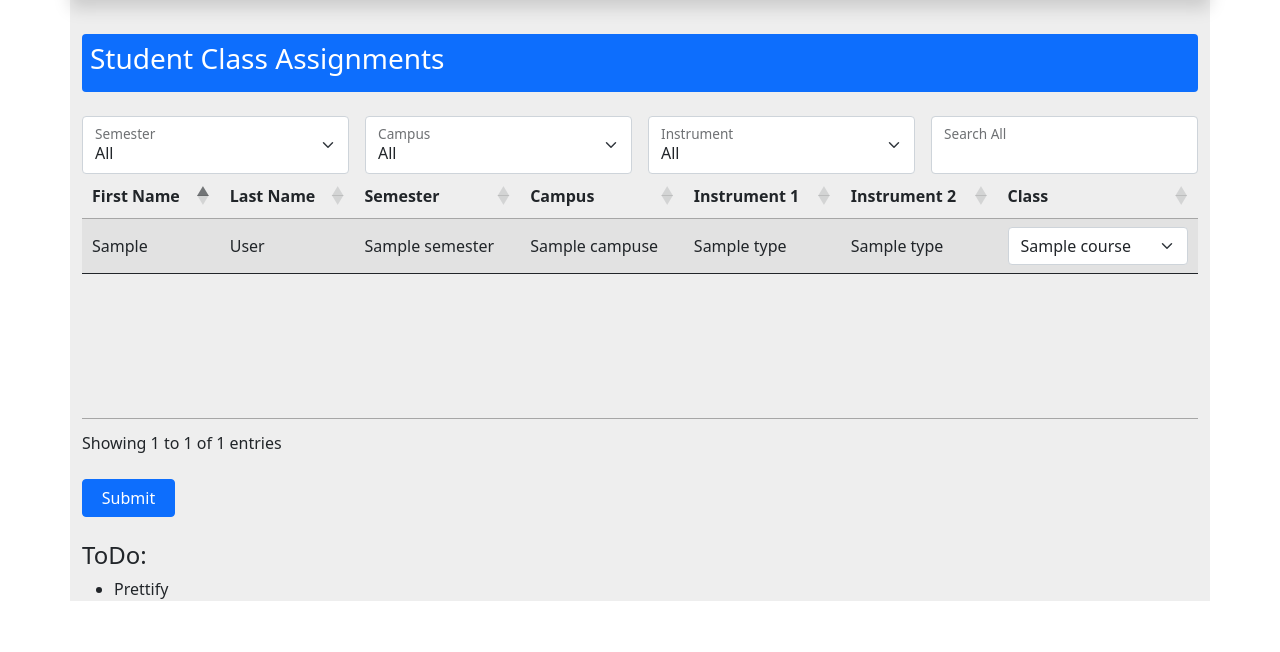
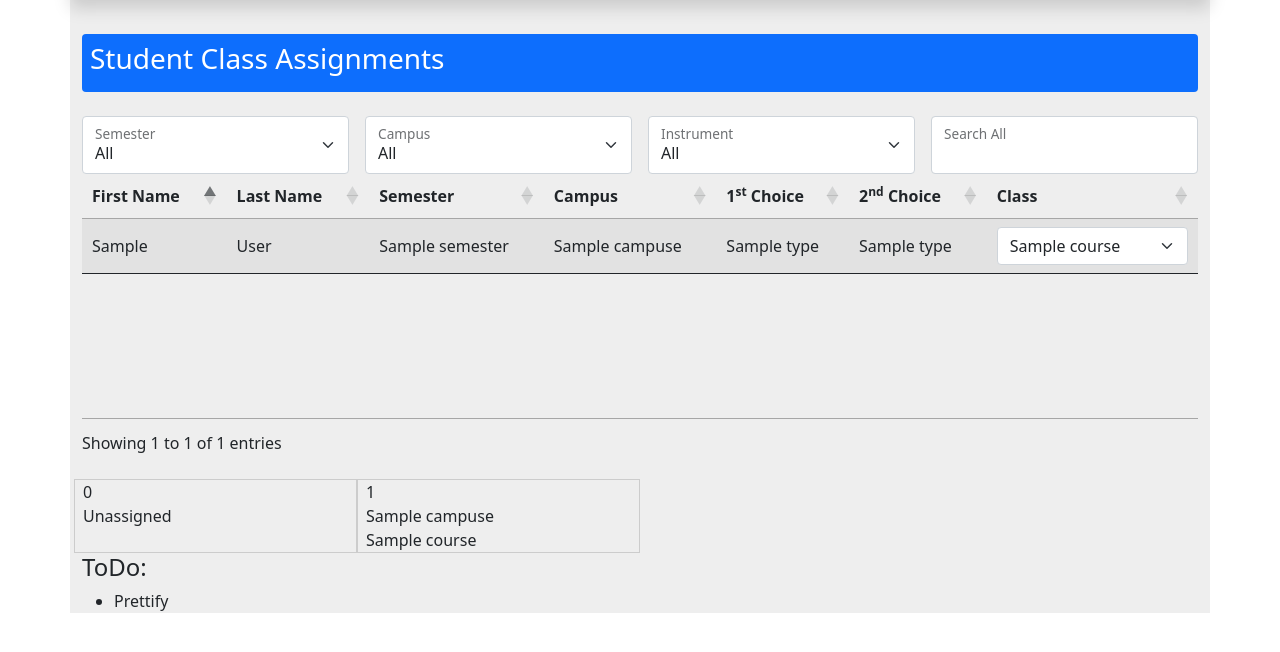
Before and after one commit to jagilbert27/PNB, a Flask app: page /classes/assign in a window 1280 px wide. Shown: the part 78-730 px from the top of the page. Run offline with Flask 2, Linux system fonts and the light colour scheme; a user stored in the database is signed in; tables that the repository leaves empty hold one stand-in row (values such as "Sample post"); lists and menus that the app fills with data are empty; some libraries are stand-ins or nearby versions.

Commit message:
Student Class Assignments Class Tallys

```diff
--- a/website/models.py
+++ b/website/models.py
@@ -271,7 +271,7 @@ class ClassStudent(db.Model):
     id              = db.Column( db.Integer, primary_key=True )
     class_id        = db.Column( db.ForeignKey('classes.id') ) #
     student_id      = db.Column( db.ForeignKey('students.id') ) #stu attended on this class day
-    class_          = relationship( "Class",           back_populates="students")
+    class_          = relationship( "Class",   back_populates="students")
     student         = relationship( "Student", back_populates="classes_enrolled")
     notes           = db.Column( db.String(150) )
 
--- a/website/templates/assign_classes.html
+++ b/website/templates/assign_classes.html
@@ -77,8 +77,8 @@
         <th>Last Name</th>
         <th>Semester</th>
         <th>Campus</th>
-        <th>Instrument 1</th>
-        <th>Instrument 2</th>
+        <th>1<sup>st</sup> Choice</th>
+        <th>2<sup>nd</sup> Choice</th>
         <th>Class</th>
       </tr>
     </thead>
@@ -101,24 +101,25 @@
               name="table_class_selector"
               id='table_class_selector_{{student_semester.student.id}}'
               aria-label="Select Class">
-              <option value="{{student_semester.id}},-1">Select</option>
-              {% for class_ in classes %}
-                {% if student_semester.instrument_type_1.id == class_.course.instrument_id
-                  or student_semester.instrument_type_2.id == class_.course.instrument_id
-                  or True %}
-                  <option
-                    {% if student_semester.student.classes_enrolled | length >0 %}
-                      {% if class_.course.id == student_semester.student.classes_enrolled[0].class_id %}
-                        selected
-                        value="{{student_semester.id}},{{class_.course.id}},1">
-                        {% else %}
-                        value="{{student_semester.id}},{{class_.course.id}},0">
-                      {% endif %}
-                    {% endif %}
-                    {{class_.course.name}}
-                  </option>
+              <option
+                {% if student_semester.student.classes_enrolled | length %}
+                  value='{"student_semester_id":{{student_semester.id}},"class_id":-1,"old_class_id":{{student_semester.student.classes_enrolled[0].class_id}}}'
+                {% else %}
+                  value='{"student_semester_id":{{student_semester.id}},"class_id":-1,"old_class_id":-1}'
                 {% endif %}
-              {% endfor %}
+                >~ Select ~</option>
+                {% for class_ in classes %}
+                  {% if student_semester.student.classes_enrolled | length %}
+                    <option
+                      {% if class_.course.id == student_semester.student.classes_enrolled[0].class_id %}selected{%endif%}
+                      value='{"student_semester_id":{{student_semester.id}},"class_id":{{class_.id}},"old_class_id":{{student_semester.student.classes_enrolled[0].class_id}} }'
+                    >{{ class_.course.name }}</option>
+                  {% else %}
+                    <option
+                      value='{"student_semester_id":{{student_semester.id}},"class_id":{{class_.id}},"old_class_id":-1 }'
+                    >{{ class_.course.name }}</option>
+                  {% endif %}
+                {% endfor %}
             </select>
           </td>
         </tr>
@@ -126,21 +127,28 @@
       {% endfor %}
     </tbody>
   </table>
-
-  <br />
-  <button type="submit" class="btn btn-primary col-md-1">Submit</button>
 </form>
-<br />
+<br/>
+<div class="row g-3" >
+  <div style= 'border:1px solid #ccc;' class="col-md-3 ">
+    <div class='tally' id=class_-1>0</div>
+    <div>Unassigned</div>
+  </div>
+  {% for class_ in classes %}
+  <div style= 'border:1px solid #ccc;' class="col-md-3 ">
+    <div class='tally' id=class_{{class_.id}}>0</div>
+    <div>{{class_.room.campus.name}}<br/>{{class_.course.name}}</div>
+  </div>
+  {% endfor%}
+</div>
 
 <h4>ToDo:</h4>
 <ul>
   <li>Prettify</li>
 </ul>
-
 {% endblock %}
 
 {% block scripts %}
-
 <script>
   $(document).ready(function () {
     var table = $('#class-assignment-table').DataTable(
@@ -149,7 +157,29 @@
         scrollY: 200,
       }
     );
+    tally();
   });
+
+  // handle class value change
+  $('.student-class-selector').change(function () {
+    tally();
+  });
+
+  function tally(){
+    // clearall
+    $('.tally').text(0);
+    $('.student-class-selector').each(function() {
+      v = $(this).val();
+      j = JSON.parse(v);
+      class_id = j.class_id;
+      div = $('#class_'+class_id);
+      class_count=parseInt(div.html())
+      class_count +=1;
+      div.html(class_count);
+    });
+  }
+
+
 
 
   // Handle Semester Filter
@@ -199,7 +229,7 @@
     $('#class-assignment-table').DataTable().search(this.value).draw();
   });
 
+</script>
 
-</script>
 <script type="text/javascript" charset="utf8" src="https://cdn.datatables.net/1.11.3/js/jquery.dataTables.js"></script>
 {% endblock %}
--- a/website/templates/base.html
+++ b/website/templates/base.html
@@ -161,18 +161,9 @@
     })
   </script>
 
-  <script type="text/javascript">
-    // $(function () {
-    //   $('.date').datepicker({
-    //     todayBtn: "linked",
-    //     clearBtn: true,
-    //     autoclose: true,
-    //     format: 'mm/dd/yyyy'
-    //   });
-    // });
-  </script>
+  {% block scripts %}
 
-  {% block scripts %} {% endblock %}
+  {% endblock %}
 
 </body>
 
```
